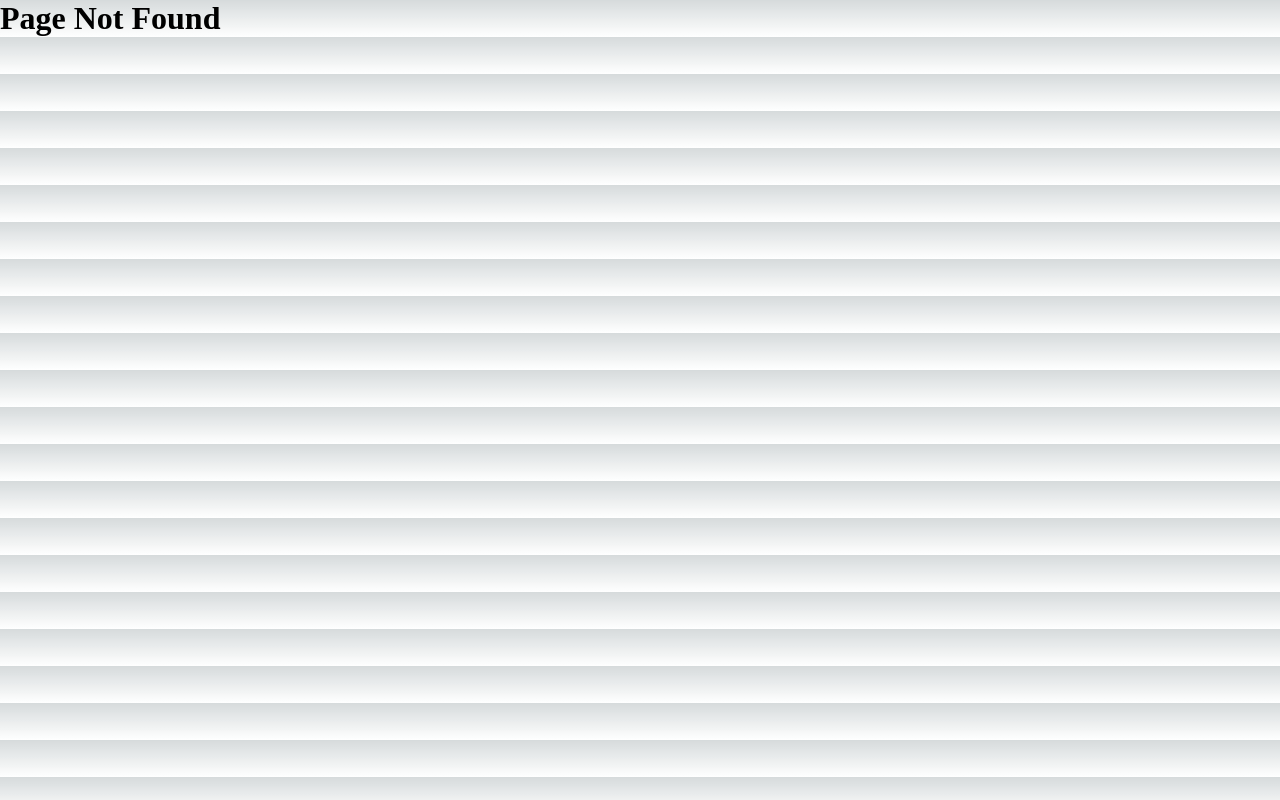
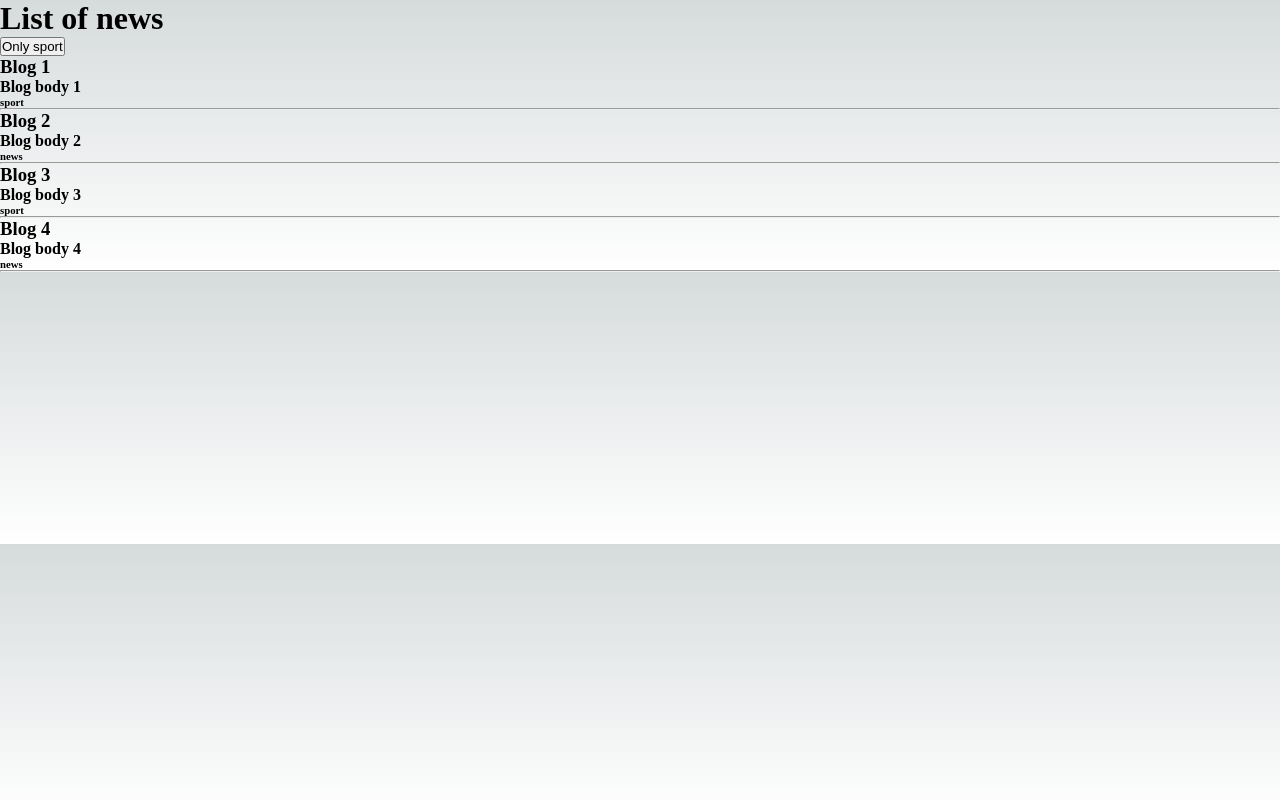
Before and after one commit to ajay-mandaviya/nextJs, a Next.js app: page /event in a window 1280 px wide. Before the commit this address had no page. Built offline with nearby package versions, Linux system fonts and the light colour scheme; data requests are answered from the project's data file.

Commit message:
getServerSideProps

```diff
--- /dev/null
+++ b/db.json
@@ -0,0 +1,28 @@
+{
+  "news": [
+    {
+      "id": 1,
+      "title": "Blog 1",
+      "body": "Blog body 1",
+      "category": "sport"
+    },
+    {
+      "id": 2,
+      "title": "Blog 2",
+      "body": "Blog body 2",
+      "category": "news"
+    },
+    {
+      "id": 3,
+      "title": "Blog 3",
+      "body": "Blog body 3",
+      "category": "sport"
+    },
+    {
+      "id": 4,
+      "title": "Blog 4",
+      "body": "Blog body 4",
+      "category": "news"
+    }
+  ]
+}
--- /dev/null
+++ b/json-server.json
@@ -0,0 +1,3 @@
+{
+  "port": 3001
+}
--- a/package.json
+++ b/package.json
@@ -12,6 +12,7 @@
     "@types/node": "18.15.9",
     "@types/react": "18.0.29",
     "@types/react-dom": "18.0.11",
+    "json-server": "^0.17.3",
     "next": "13.2.4",
     "react": "18.2.0",
     "react-dom": "18.2.0",
--- /dev/null
+++ b/src/pages/event.tsx
@@ -0,0 +1,50 @@
+import { GetServerSideProps } from "next";
+import { useState } from "react";
+import { useRouter } from "next/router";
+const Events = ({ data }: any) => {
+  const [list, setList] = useState(data);
+  const router = useRouter();
+  const fetchSport = async () => {
+    const response = await fetch(`http://localhost:3001/news?category=sport`);
+    const data = await response.json();
+    setList(data);
+    router.push("/event/category=sport", undefined, { shallow: true });
+  };
+
+  return (
+    <div>
+      <h1>List of news </h1>
+      <button onClick={fetchSport}>Only sport</button>
+      {data.map((e: any) => {
+        return (
+          <div>
+            <h3>{e.title}</h3>
+            <h4>{e.body}</h4>
+            <h6>{e.category}</h6>
+            <hr />
+          </div>
+        );
+      })}
+    </div>
+  );
+};
+
+export default Events;
+
+// Pre rendering + Client Side data Fetching
+export const getServerSideProps: GetServerSideProps = async (context) => {
+  const { query } = context;
+  const { category } = query;
+  const queryString = category ? "category=sport" : "";
+  const response = await fetch(`http://localhost:3001/news?${queryString}`);
+  const data = await response.json();
+  return {
+    props: {
+      data,
+    },
+  };
+};
+
+// static generation :  pre-render where the html pages are generated build time , page built one cached by cdn
+// server side :  fetch data at request time , pre-rendering + client side data fetch
+// shallow routing- routing without calling getStaticprops / serverside
```
Also changed, not shown: src/pages/blogs/[category].tsx (added, +27 -0 lines), src/pages/blogs/index.tsx (added, +23 -0 lines), 2 other files (tests, documents, lock files or other folders).
